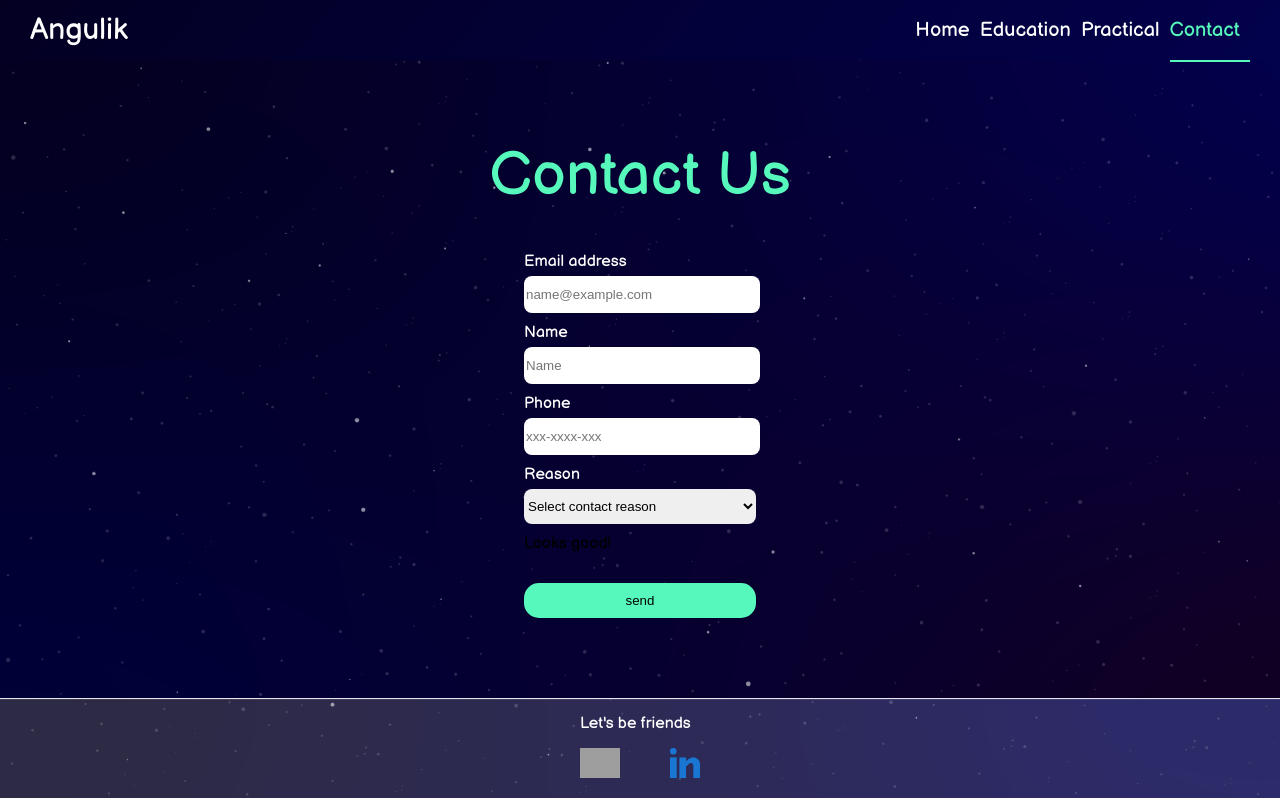
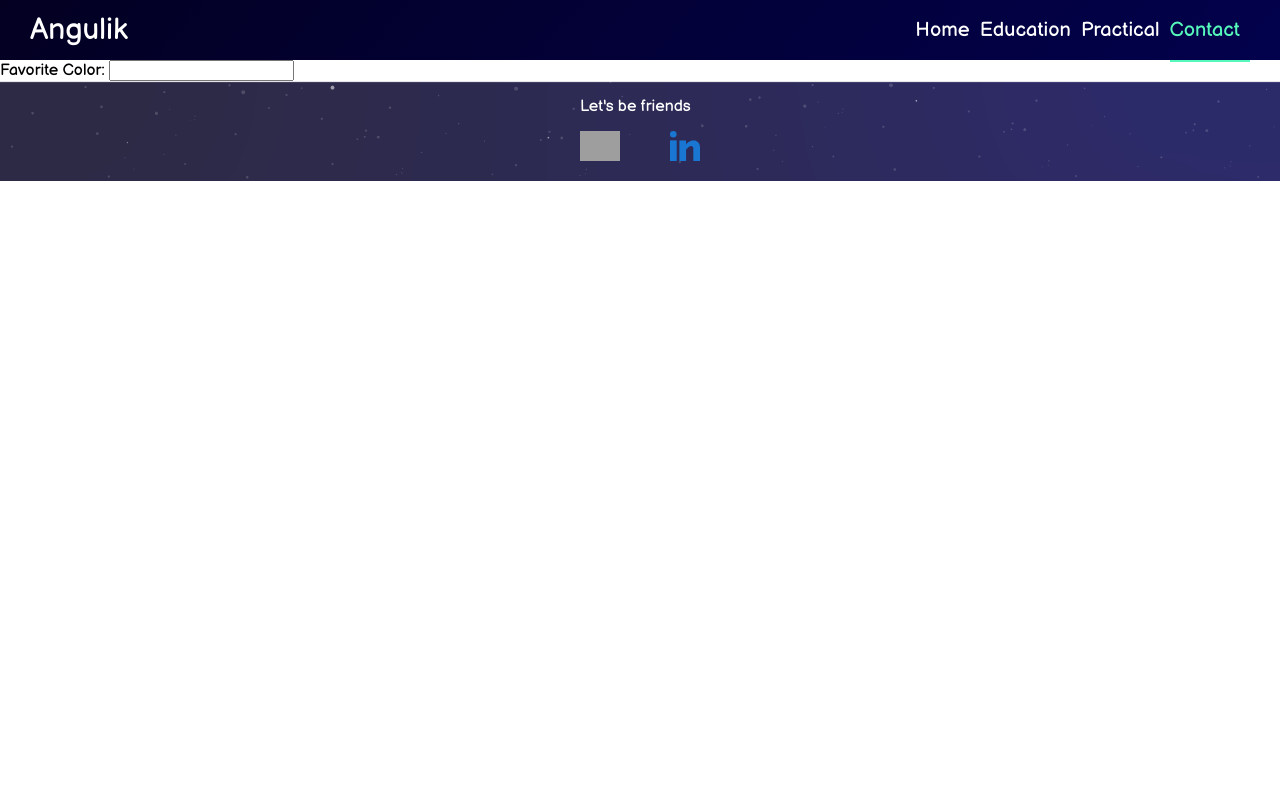
Before and after one commit to eldadYikne/angulik, an Angular app: page /#/contact in a window 1280 px wide. Built offline with nearby package versions, Linux system fonts and the light colour scheme; grey boxes are pictures that could not be loaded.

Commit message:
add contact

```diff
--- a/src/app/components/contact/contact.component.ts
+++ b/src/app/components/contact/contact.component.ts
@@ -1,10 +1,13 @@
 import { Component, OnInit } from '@angular/core';
-import { Input } from 'src/app/types/contact';
+import { Input } from 'src/app/models/contact';
 
 @Component({
   selector: 'app-contact',
   templateUrl: './contact.component.html',
   styleUrls: ['./contact.component.scss'],
+  template: `
+    Favorite Color: <input type="text" [(ngModel)]="favoriteColor" />
+  `,
 })
 export class ContactComponent implements OnInit {
   constructor() {}
--- a/src/app/components/footer/footer.component.ts
+++ b/src/app/components/footer/footer.component.ts
@@ -1,5 +1,5 @@
 import { Component, OnInit } from '@angular/core';
-import { IconLink } from 'src/app/types/footer';
+import { IconLink } from 'src/app/models/footer';
 
 @Component({
   selector: 'app-footer',
--- a/src/app/components/formal-education/formal-education.component.ts
+++ b/src/app/components/formal-education/formal-education.component.ts
@@ -1,5 +1,5 @@
 import { Component, OnInit } from '@angular/core';
-import { Course } from 'src/app/types/practical-experience';
+import { Course } from 'src/app/models/practical-experience';
 
 @Component({
   selector: 'app-formal-education',
--- a/src/app/components/navbar/navbar.component.ts
+++ b/src/app/components/navbar/navbar.component.ts
@@ -1,5 +1,5 @@
 import { Component, OnInit } from '@angular/core';
-import { NavbarLink } from 'src/app/types/navbar';
+import { NavbarLink } from 'src/app/models/navbar';
 import { OnChanges, SimpleChanges } from '@angular/core';
 
 @Component({
--- a/src/app/components/practical-experience/practical-experience.component.ts
+++ b/src/app/components/practical-experience/practical-experience.component.ts
@@ -1,5 +1,5 @@
 import { Component, OnInit } from '@angular/core';
-import { Project } from 'src/app/types/formal-education';
+import { Project } from 'src/app/models/formal-education';
 
 @Component({
   selector: 'app-practical-experience',
```
Also changed, not shown: src/app/models/contact.ts (renamed from src/app/types/contact.ts), src/app/models/footer.ts (renamed from src/app/types/footer.ts), src/app/models/formal-education.ts (renamed from src/app/types/formal-education.ts), src/app/models/navbar.ts (renamed from src/app/types/navbar.ts), src/app/models/practical-experience.ts (renamed from src/app/types/practical-experience.ts).
